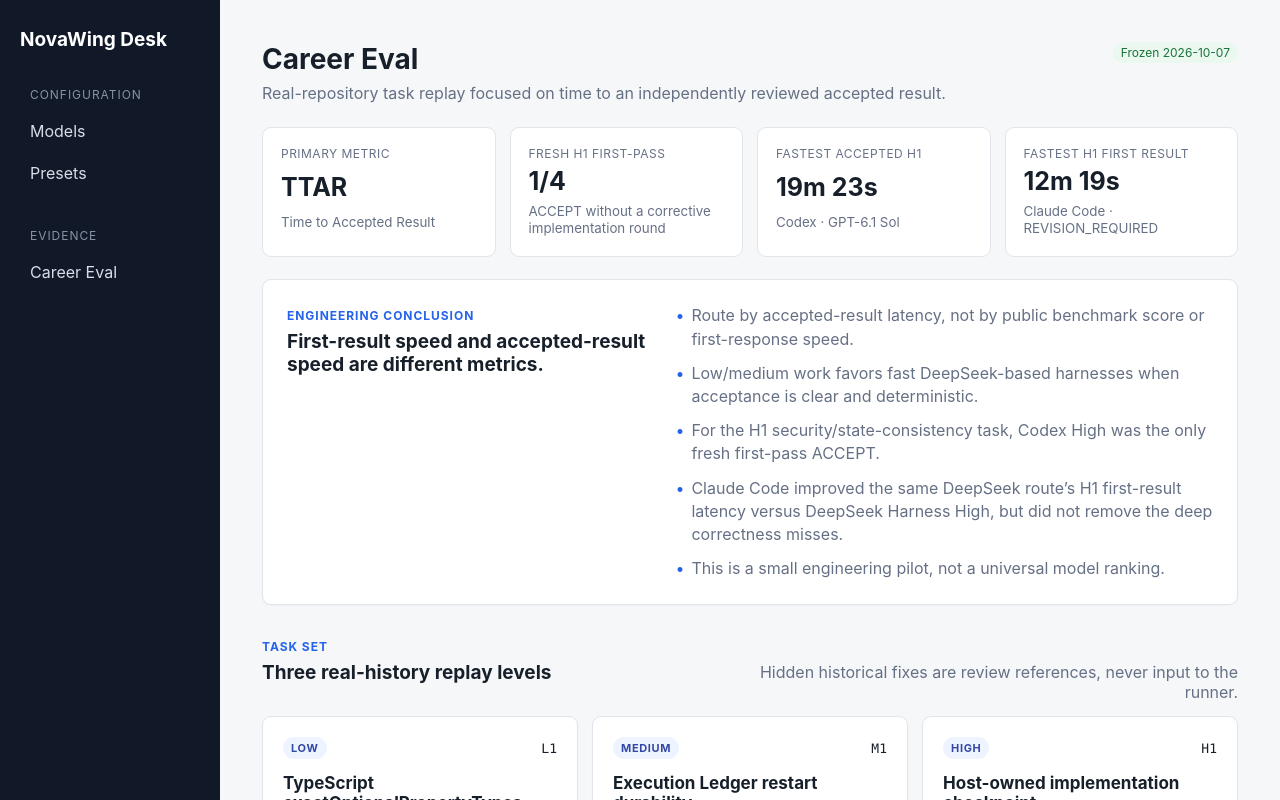
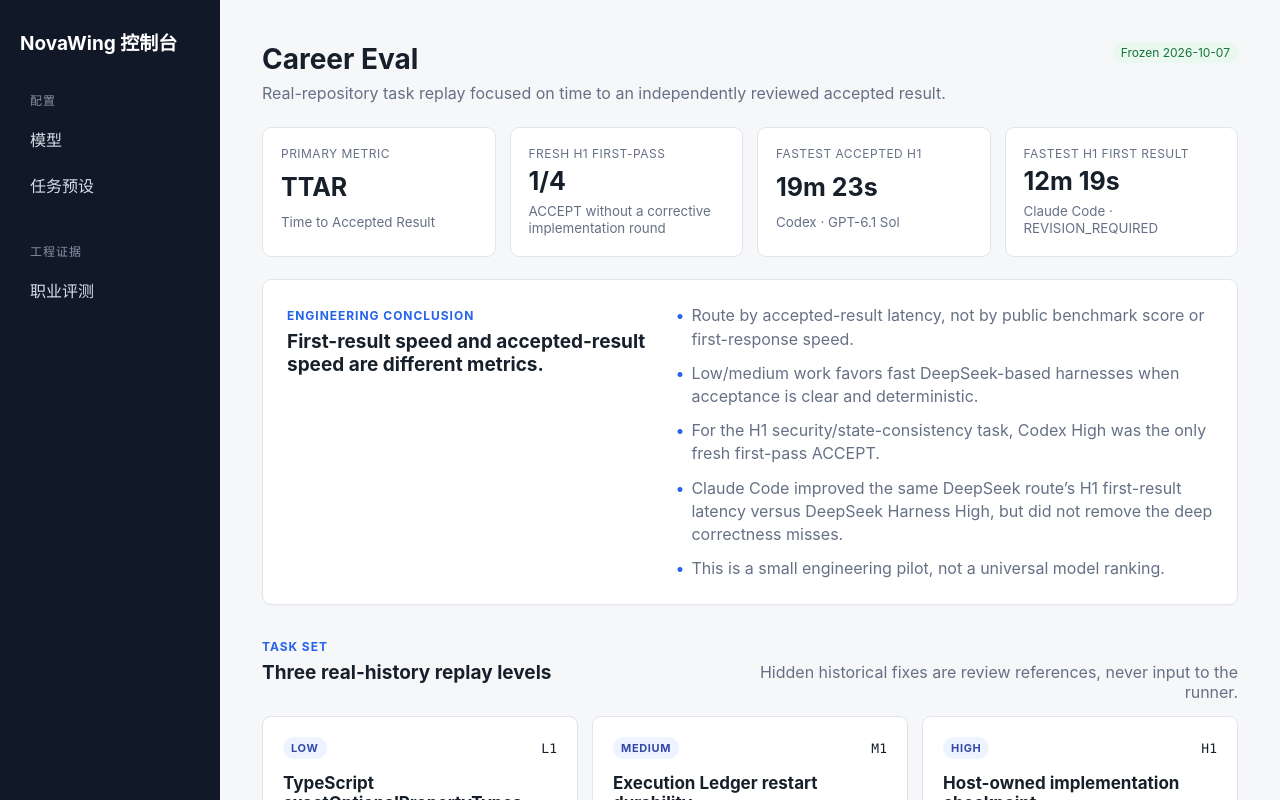
Before and after one commit to weijianjunwjj/nova-wing-desk, a Next.js app in the folder apps/web/: page /eval in a window 1280 px wide. Shown: the top 800 px of the page. Built offline with nearby package versions, Linux system fonts and the light colour scheme.

Commit message:
feat(i18n): localize Desk shell to Chinese

```diff
--- a/apps/web/app/layout.tsx
+++ b/apps/web/app/layout.tsx
@@ -3,24 +3,24 @@
 import './styles.css';
 
 export const metadata = {
-  title: 'NovaWing Desk',
-  description: 'Configuration and management plane for NovaWing.',
+  title: 'NovaWing 控制台',
+  description: 'NovaWing 的配置、评测与管理控制台。',
 };
 
 export default function RootLayout({ children }: { children: ReactNode }) {
   return (
-    <html lang="en">
+    <html lang="zh-CN">
       <body>
         <aside>
-          <Link className="brand" href="/models">NovaWing Desk</Link>
-          <p className="section-label">Configuration</p>
+          <Link className="brand" href="/models">NovaWing 控制台</Link>
+          <p className="section-label">配置</p>
           <nav>
-            <Link href="/models">Models</Link>
-            <Link href="/presets">Presets</Link>
+            <Link href="/models">模型</Link>
+            <Link href="/presets">任务预设</Link>
           </nav>
-          <p className="section-label">Evidence</p>
+          <p className="section-label">工程证据</p>
           <nav>
-            <Link href="/eval">Career Eval</Link>
+            <Link href="/eval">职业评测</Link>
           </nav>
         </aside>
         <main>{children}</main>
```
